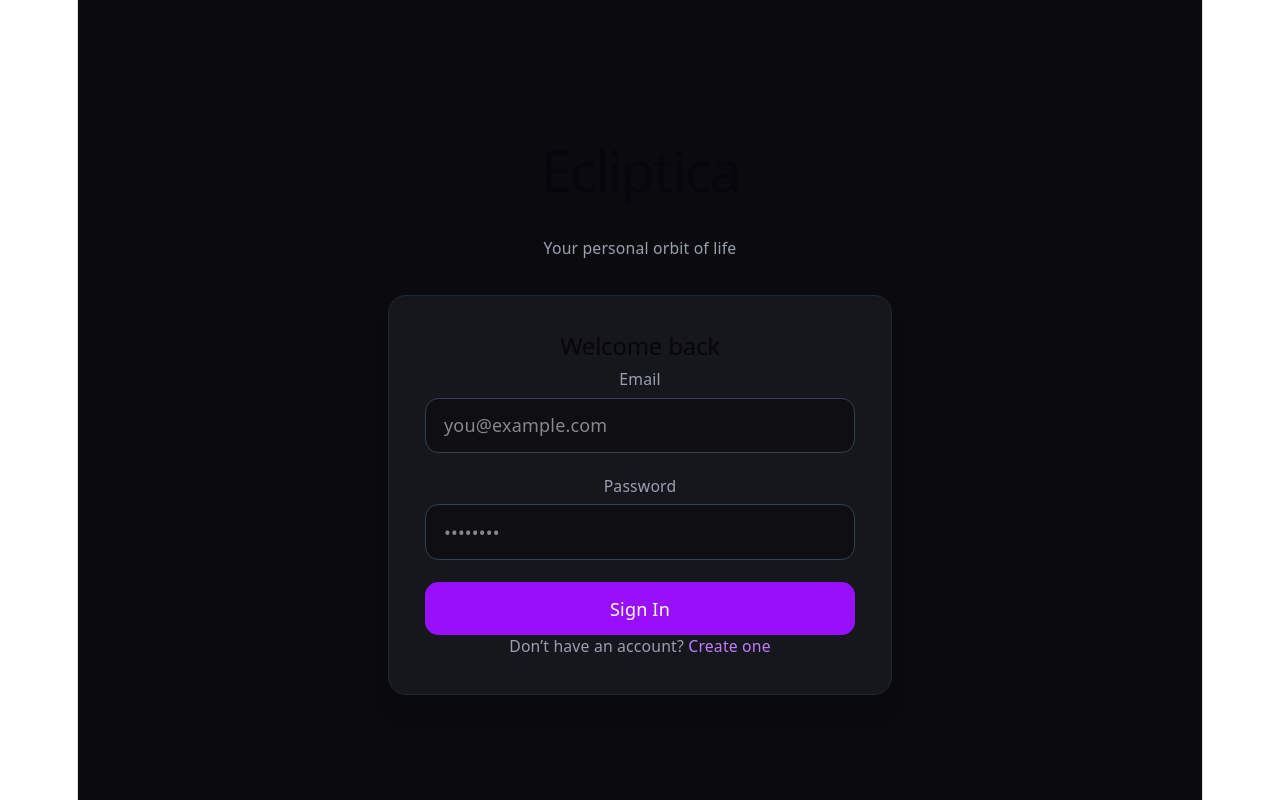
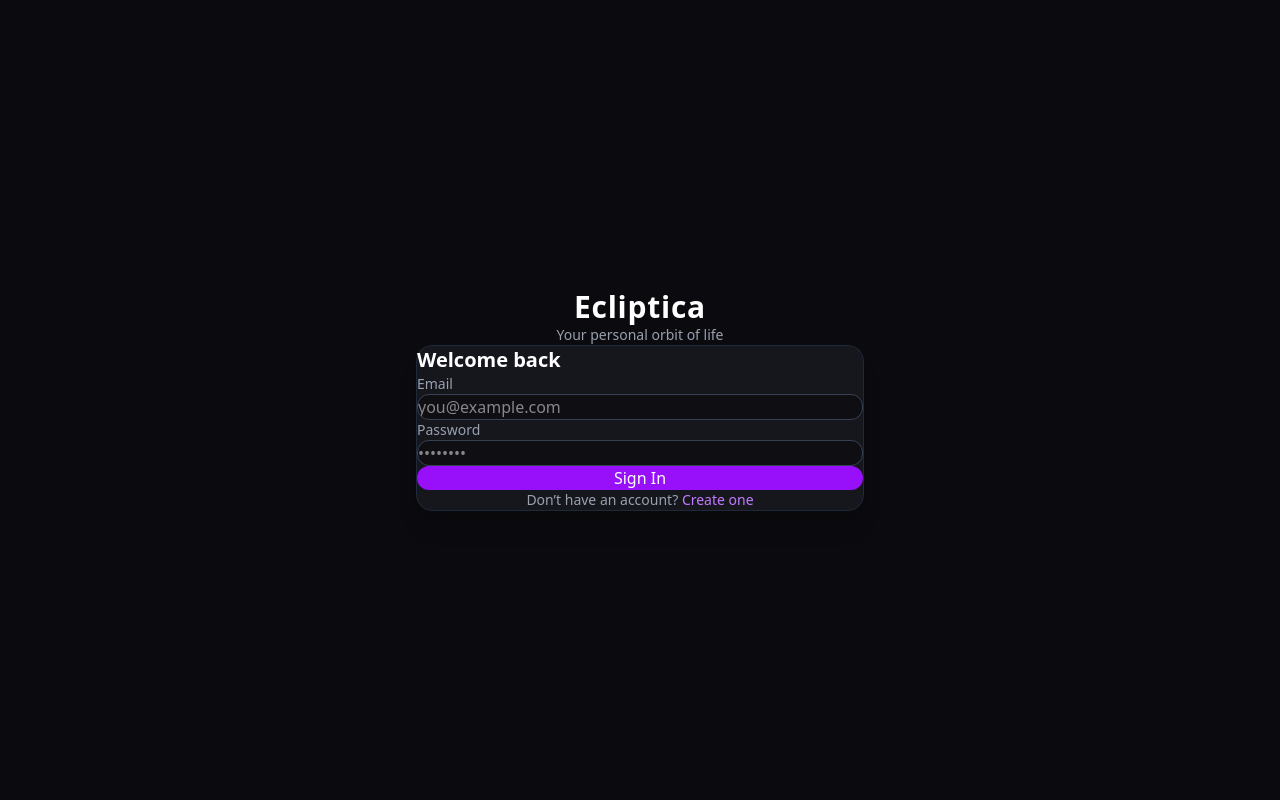
Before and after one commit to sneh777a/ecliptica, a React (Vite) app in the folder frontend/: page /login in a window 1280 px wide. Built offline with nearby package versions, Linux system fonts and the light colour scheme.

Commit message:
Refactor CSS for dark theme and base styles
Removed CSS variables and styles for light theme. Added base styles for body and updated font settings.

```diff
--- a/frontend/src/index.css
+++ b/frontend/src/index.css
@@ -1,112 +1,20 @@
 @import "tailwindcss";
-:root {
-  --text: #6b6375;
-  --text-h: #08060d;
-  --bg: #fff;
-  --border: #e5e4e7;
-  --code-bg: #f4f3ec;
-  --accent: #aa3bff;
-  --accent-bg: rgba(170, 59, 255, 0.1);
-  --accent-border: rgba(170, 59, 255, 0.5);
-  --social-bg: rgba(244, 243, 236, 0.5);
-  --shadow:
-    rgba(0, 0, 0, 0.1) 0 10px 15px -3px, rgba(0, 0, 0, 0.05) 0 4px 6px -2px;
 
-  --sans: system-ui, 'Segoe UI', Roboto, sans-serif;
-  --heading: system-ui, 'Segoe UI', Roboto, sans-serif;
-  --mono: ui-monospace, Consolas, monospace;
-
-  font: 18px/145% var(--sans);
-  letter-spacing: 0.18px;
-  color-scheme: light dark;
-  color: var(--text);
-  background: var(--bg);
-  font-synthesis: none;
-  text-rendering: optimizeLegibility;
-  -webkit-font-smoothing: antialiased;
-  -moz-osx-font-smoothing: grayscale;
-
-  @media (max-width: 1024px) {
-    font-size: 16px;
-  }
+/* Base reset */
+* {
+  margin: 0;
+  padding: 0;
+  box-sizing: border-box;
 }
 
-@media (prefers-color-scheme: dark) {
-  :root {
-    --text: #9ca3af;
-    --text-h: #f3f4f6;
-    --bg: #16171d;
-    --border: #2e303a;
-    --code-bg: #1f2028;
-    --accent: #c084fc;
-    --accent-bg: rgba(192, 132, 252, 0.15);
-    --accent-border: rgba(192, 132, 252, 0.5);
-    --social-bg: rgba(47, 48, 58, 0.5);
-    --shadow:
-      rgba(0, 0, 0, 0.4) 0 10px 15px -3px, rgba(0, 0, 0, 0.25) 0 4px 6px -2px;
-  }
-
-  #social .button-icon {
-    filter: invert(1) brightness(2);
-  }
+html, body, #root {
+  height: 100%;
+  width: 100%;
 }
 
 body {
-  margin: 0;
+  font-family: system-ui, -apple-system, BlinkMacSystemFont, "Segoe UI", Roboto, sans-serif;
+  background-color: #0b0b0f;
+  color: #ffffff;
+  -webkit-font-smoothing: antialiased;
 }
-
-#root {
-  width: 1126px;
-  max-width: 100%;
-  margin: 0 auto;
-  text-align: center;
-  border-inline: 1px solid var(--border);
-  min-height: 100svh;
-  display: flex;
-  flex-direction: column;
-  box-sizing: border-box;
-}
-
-h1,
-h2 {
-  font-family: var(--heading);
-  font-weight: 500;
-  color: var(--text-h);
-}
-
-h1 {
-  font-size: 56px;
-  letter-spacing: -1.68px;
-  margin: 32px 0;
-  @media (max-width: 1024px) {
-    font-size: 36px;
-    margin: 20px 0;
-  }
-}
-h2 {
-  font-size: 24px;
-  line-height: 118%;
-  letter-spacing: -0.24px;
-  margin: 0 0 8px;
-  @media (max-width: 1024px) {
-    font-size: 20px;
-  }
-}
-p {
-  margin: 0;
-}
-
-code,
-.counter {
-  font-family: var(--mono);
-  display: inline-flex;
-  border-radius: 4px;
-  color: var(--text-h);
-}
-
-code {
-  font-size: 15px;
-  line-height: 135%;
-  padding: 4px 8px;
-  background: var(--code-bg);
-}
```
